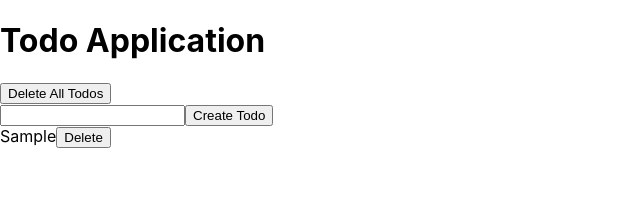
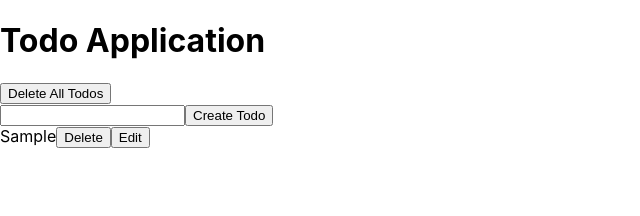
Before and after one commit to Flashrob/rocket-todo, a React (Create React App) app: page / in a window 1280 px wide. Both pictures are taken after typing "Sample" into the empty fields and a click on the button "Create Todo". Shown: the top 216 px of the page, without its empty margins (0-640 px from the left). Built offline with nearby package versions, Linux system fonts and the light colour scheme.

Commit message:
feature: edit todo

```diff
--- a/src/App.js
+++ b/src/App.js
@@ -10,6 +10,7 @@ function App() {
   const createTodoHandler = (e) => {
     e.preventDefault();
     if (!input) return;
+    if (todos.includes(input)) return setInput('');
     setTodos([...todos, input]);
     setInput('');
   };
@@ -21,6 +22,14 @@ function App() {
     setTodos(todosAfterDelete);
   };
 
+  const updateTodo = (todo, index) => {
+    const updatedTodos = todos.map((todoItem, todoIndex) => {
+      if (todoIndex === index) return todo;
+      return todoItem;
+    });
+    setTodos(updatedTodos);
+  };
+
   return (
     <>
       <h1>Todo Application</h1>
@@ -30,7 +39,11 @@ function App() {
         input={input}
         setInput={setInput}
       />
-      <TodoList todos={todos} deleteTodo={deleteTodoHandler} />
+      <TodoList
+        todos={todos}
+        deleteTodo={deleteTodoHandler}
+        updateTodo={updateTodo}
+      />
     </>
   );
 }
--- a/src/components/Todo.jsx
+++ b/src/components/Todo.jsx
@@ -1,13 +1,30 @@
 import { useState } from 'react';
 import './Todo.css';
 
-export const Todo = ({ todo, index, deleteTodo }) => {
+export const Todo = ({ todo, index, deleteTodo, updateTodo }) => {
     const [isDone, setIsDone] = useState(false);
+    const [isEditing, setIsEditing] = useState(false);
+    const [editText, setEditText] = useState(todo);
 
     return (
     <div>
-        <span {...(isDone && { className: 'done' })} key={todo + index} onClick={() => setIsDone(!isDone)}>{todo}</span>
-        <button onClick={() => deleteTodo(index)}>Delete</button>
+        {!isEditing && (
+        <>
+            <span {...(isDone && { className: 'done' })} key={todo + index} onClick={() => setIsDone(!isDone)}>{todo}</span>
+            <button onClick={() => deleteTodo(index)}>Delete</button>
+            <button onClick={() => setIsEditing(true)}>Edit</button>
+        </>
+        )}
+
+        {isEditing && (
+            <>
+                    <input type="text" value={editText} onChange={(e) => setEditText(e.target.value)} />
+                    <button onClick={() => {
+                        updateTodo(editText, index);
+                        setIsEditing(false);
+                    } }>Save</button>
+            </>
+        )}
     </div>
     )
 }
--- a/src/components/TodoList.jsx
+++ b/src/components/TodoList.jsx
@@ -1,7 +1,7 @@
 import { Todo } from "./Todo"
 
-export const TodoList = ({ todos, deleteTodo }) => {
+export const TodoList = ({ todos, deleteTodo, updateTodo }) => {
     return todos.map((todo, index) => (
-        <Todo todo={todo} index={index} deleteTodo={deleteTodo} />
+        <Todo key={todo} todo={todo} index={index} deleteTodo={deleteTodo} updateTodo={updateTodo} />
       ))
 }
```
